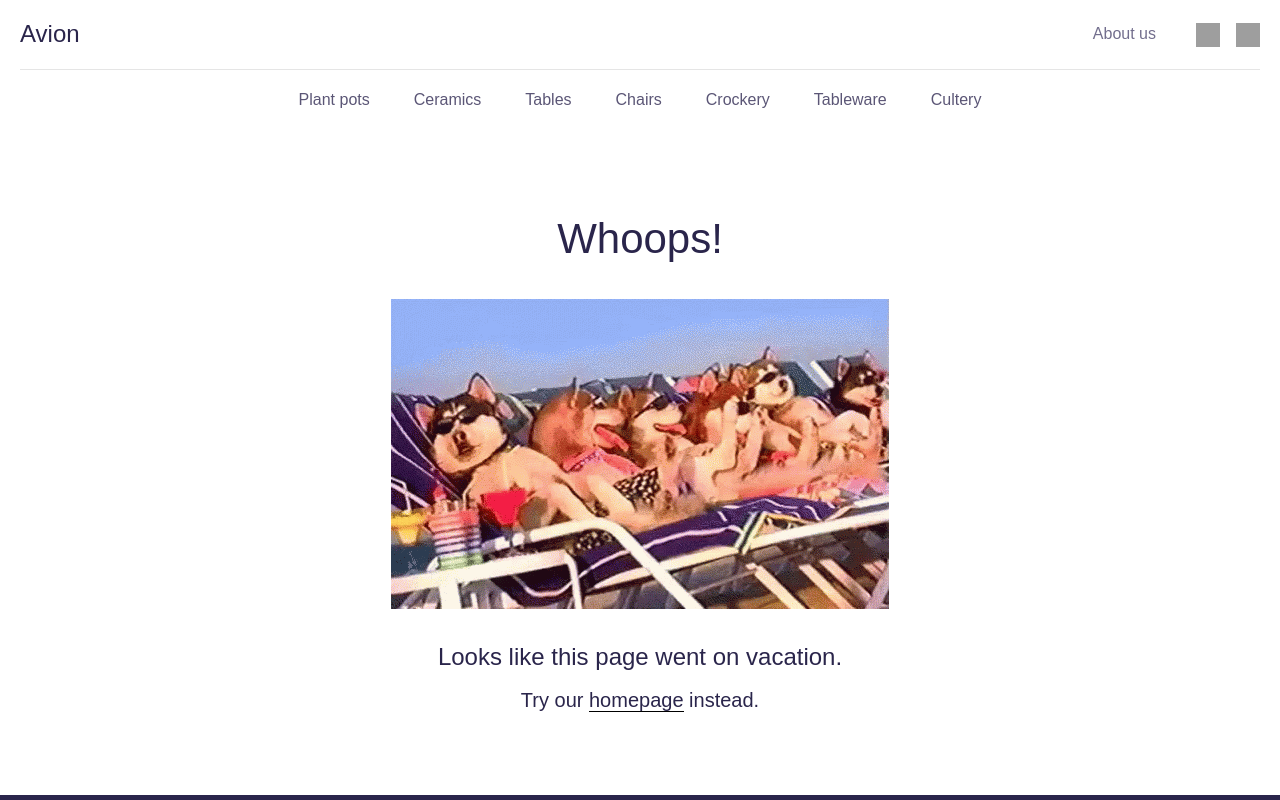
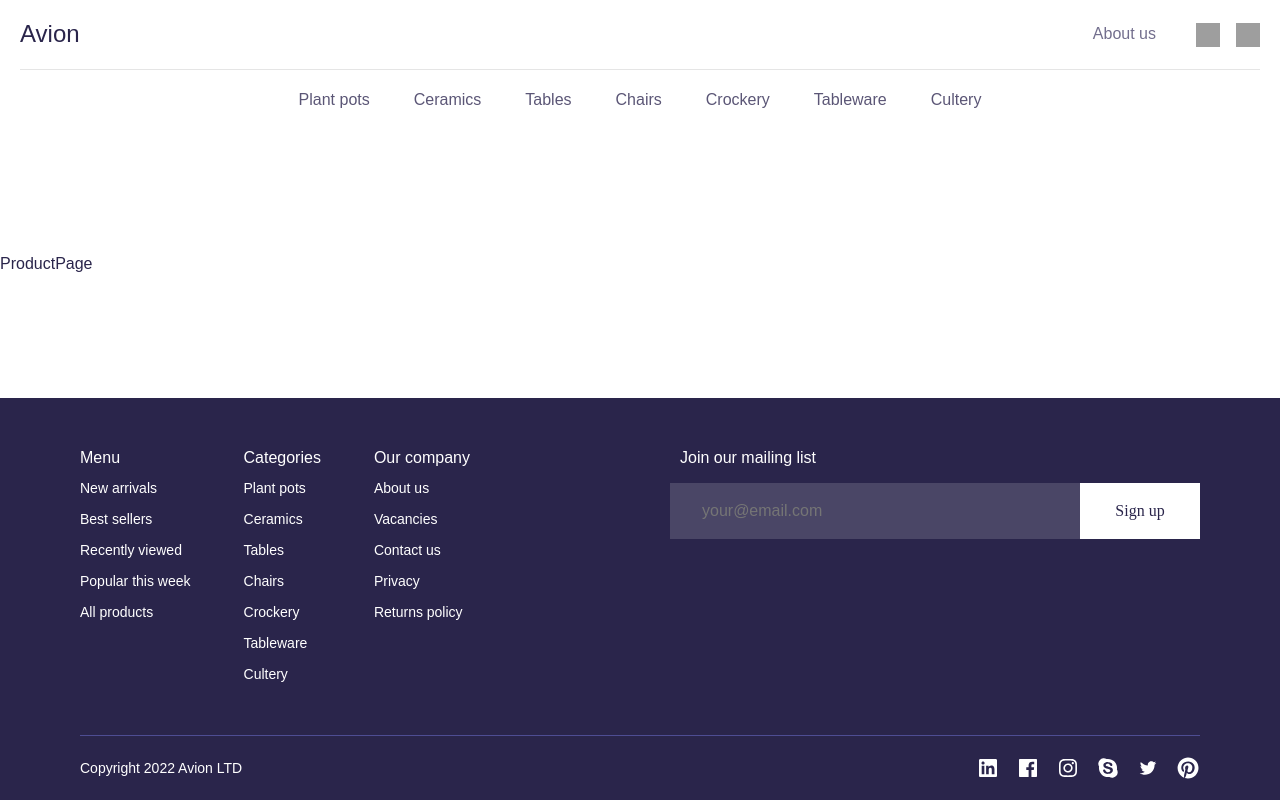
Before and after one commit to blaadrain/ecommerce-shop-v2.0, a React (Vite) app: page /product/1 in a window 1280 px wide. Shown: the top 800 px of the page. Built offline with nearby package versions, Linux system fonts and the light colour scheme; grey boxes are pictures that could not be loaded; a web font is replaced by a local one.

Commit message:
implemented scroll restoration

```diff
--- a/src/App.tsx
+++ b/src/App.tsx
@@ -1,13 +1,20 @@
 import './scss/app.scss';
 
 import React from 'react';
-import { Routes, Route } from 'react-router';
+import { Routes, Route, useLocation } from 'react-router';
 import Default from './layouts/Default';
 import HomePage from './pages/HomePage';
 import AboutPage from './pages/AboutPage';
 import NotFoundPage from './pages/NotFoundPage';
+import ProductPage from './pages/ProductPage';
 
 const App: React.FC = () => {
+  const { pathname } = useLocation();
+
+  React.useEffect(() => {
+    window.scrollTo(0, 0);
+  }, [pathname]);
+
   return (
     <Routes>
       <Route
@@ -17,6 +24,10 @@ const App: React.FC = () => {
         <Route
           path=""
           element={<HomePage />}
+        />
+        <Route
+          path="product/:id"
+          element={<ProductPage />}
         />
         <Route
           path="about"
--- a/src/pages/HomePage.tsx
+++ b/src/pages/HomePage.tsx
@@ -1,4 +1,5 @@
 import React from 'react';
+
 import Hero from '../sections/Hero';
 import Features from '../sections/Features';
 import Products from '../sections/Products';
--- a/src/pages/NotFoundPage.tsx
+++ b/src/pages/NotFoundPage.tsx
@@ -1,4 +1,5 @@
 import React from 'react';
+
 import NotFound from '../components/NotFound';
 
 const NotFoundPage: React.FC = () => {
--- /dev/null
+++ b/src/pages/ProductPage.tsx
@@ -0,0 +1,7 @@
+import React from 'react';
+
+const ProductPage: React.FC = () => {
+  return <div>ProductPage</div>;
+};
+
+export default ProductPage;
```
